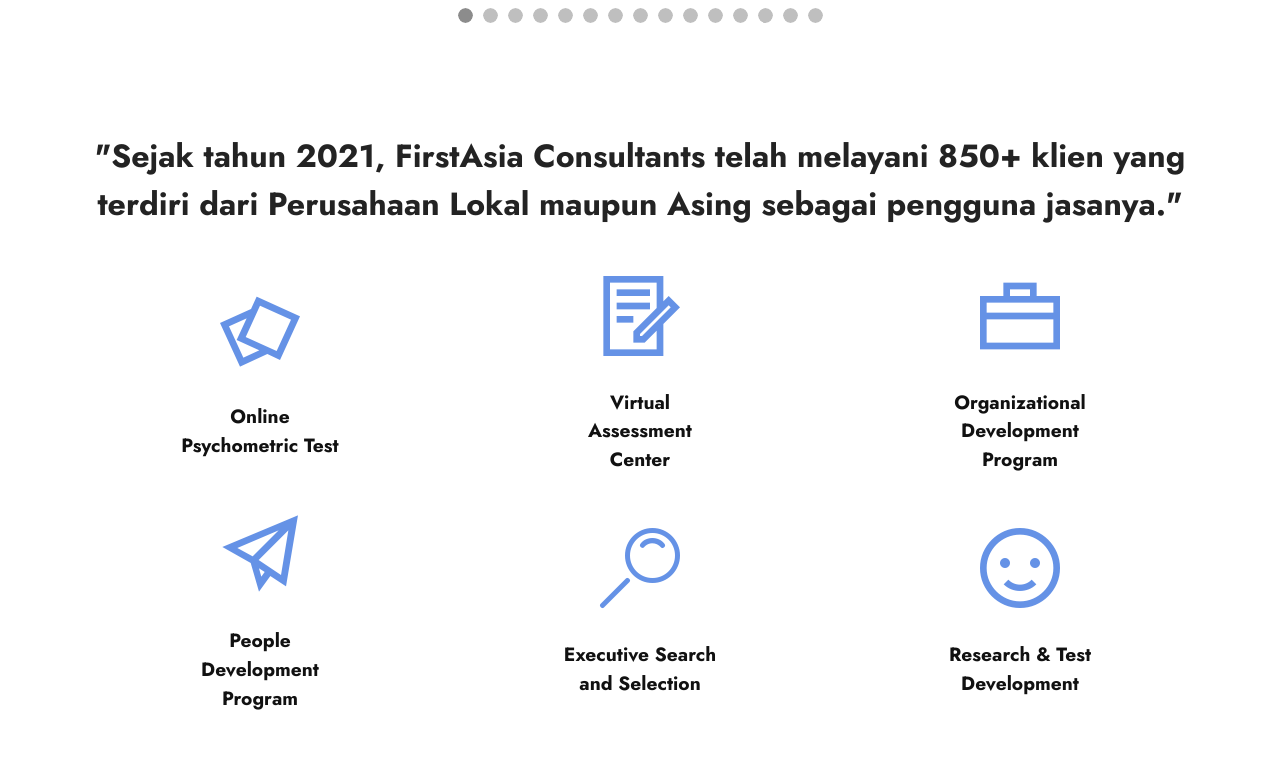
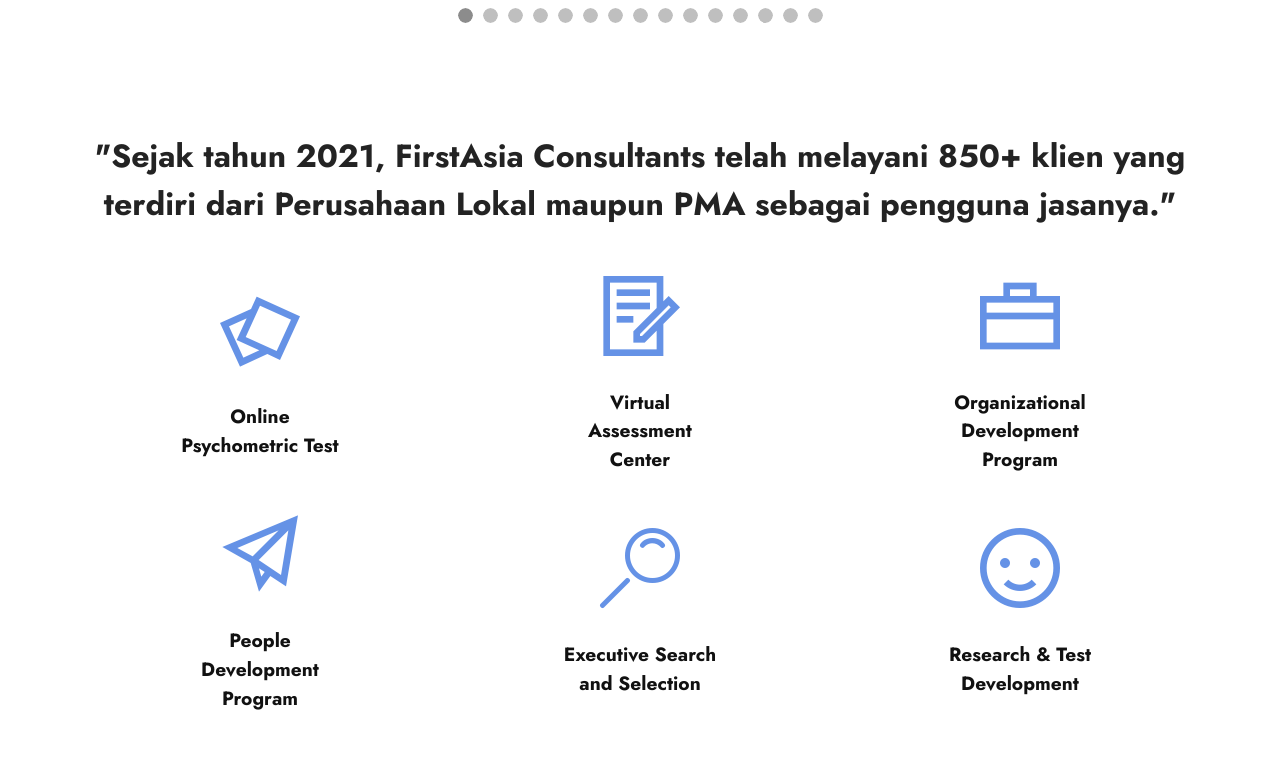
Before and after one commit to reinaldnaufal/reinaldnaufal.github.io, a plain HTML site: page index.html in a window 1280 px wide. Shown: the part 2899-3660 px from the top of the page. Drawn offline with Linux system fonts and the light colour scheme; files whose address does not match are found by name.

Commit message:
revision4

```diff
--- a/index.html
+++ b/index.html
@@ -350,7 +350,7 @@
     <div class="container">
         <div class="row">
             <div class="col-12">
-                <h3 class="mbr-section-title align-center mb-4 mbr-fonts-style display-5"><strong>"Sejak tahun 2021, FirstAsia Consultants telah melayani 850+ klien yang terdiri dari Perusahaan Lokal maupun Asing sebagai pengguna jasanya."</strong></h3>
+                <h3 class="mbr-section-title align-center mb-4 mbr-fonts-style display-5"><strong>"Sejak tahun 2021, FirstAsia Consultants telah melayani 850+ klien yang terdiri dari Perusahaan Lokal maupun PMA sebagai pengguna jasanya."</strong></h3>
             </div>
             <div class="card col-12 col-md-4 col-lg-2 p-3">
                 <div class="card-wrapper">
```
Also changed, not shown: 1 other file.
